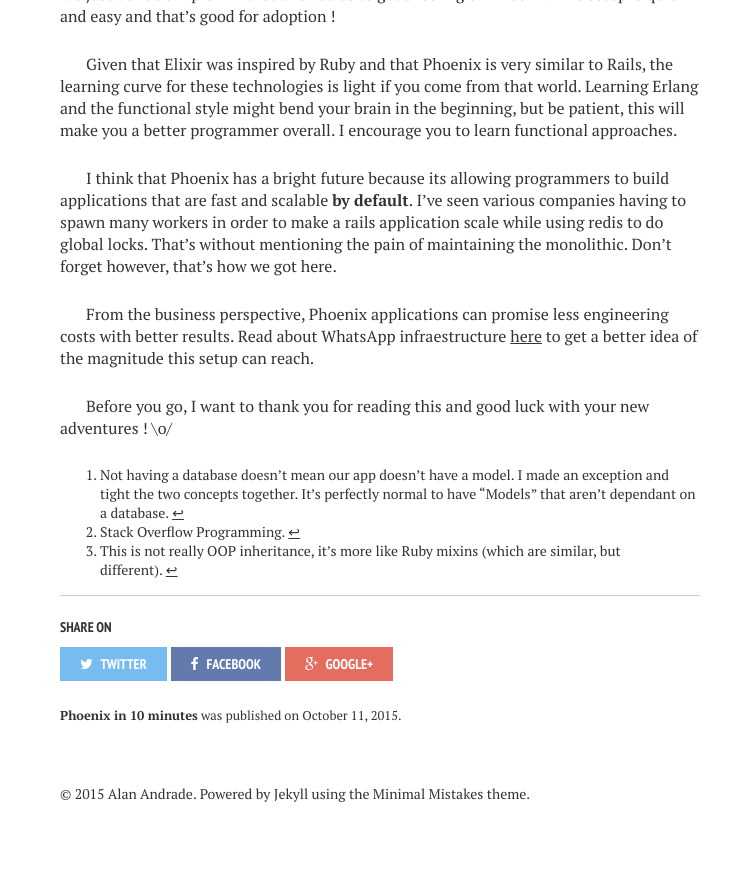
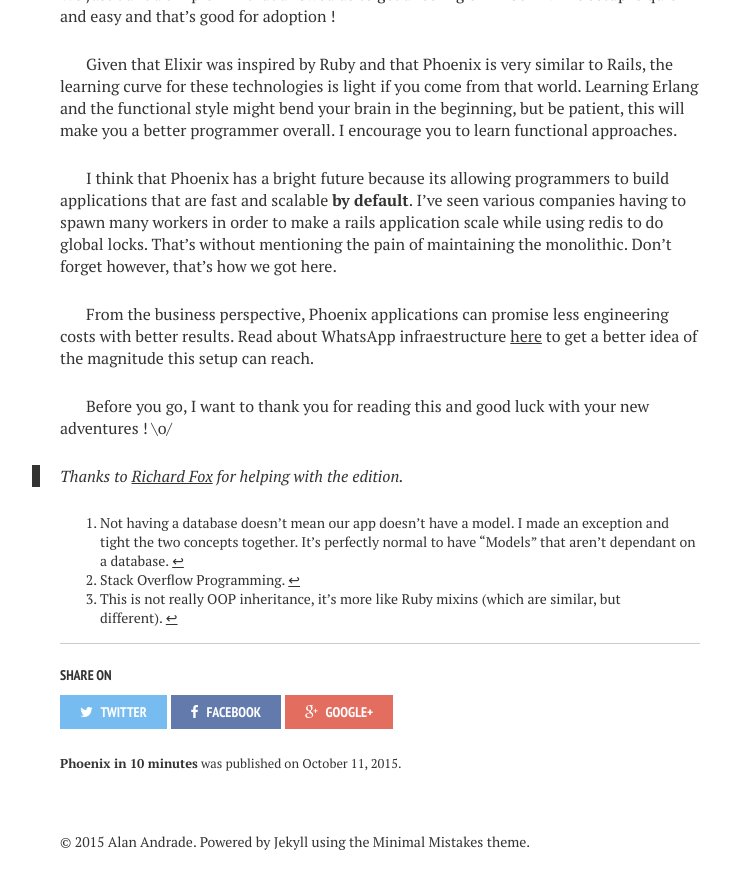
Before and after one commit to alan-andrade/alan-andrade.github.io, a Jekyll site: the page built from _posts/2015-10-10-PhoenixIn10Minutes.markdown, in a window 1280 px wide and 900 px high, scrolled down 3888 px. Shown: the top 889 px of the window, without its empty margins (260-990 px from the left). Built offline with Jekyll 4.4.1, drawn with Linux system fonts in a browser that asks for light colours; nearby versions of some CDN libraries; emoji names are drawn with the system emoji font; before the commit the page ends 4740 px from its top, so only the background shows below that.

Commit message:
Edit: adds missing do

```diff
--- a/_posts/2015-10-10-PhoenixIn10Minutes.markdown
+++ b/_posts/2015-10-10-PhoenixIn10Minutes.markdown
@@ -194,6 +194,8 @@ to get a better idea of the magnitude this setup can reach.
 Before you go, I want to thank you for reading this and good luck with
 your new adventures !  \o/
 
+> Thanks to [Richard Fox](https://twitter.com/rgfox) for helping with
+> the edition.
 
 [^1]: Not having a database doesn't mean our app doesn't have a model.  I made an exception and tight the two concepts together. It's perfectly normal to have "Models" that aren't dependant on a database.
 [^2]: Stack Overflow Programming.
```
Also changed, not shown: other parts of _posts/2015-10-10-PhoenixIn10Minutes.markdown (+1 -1 lines).
